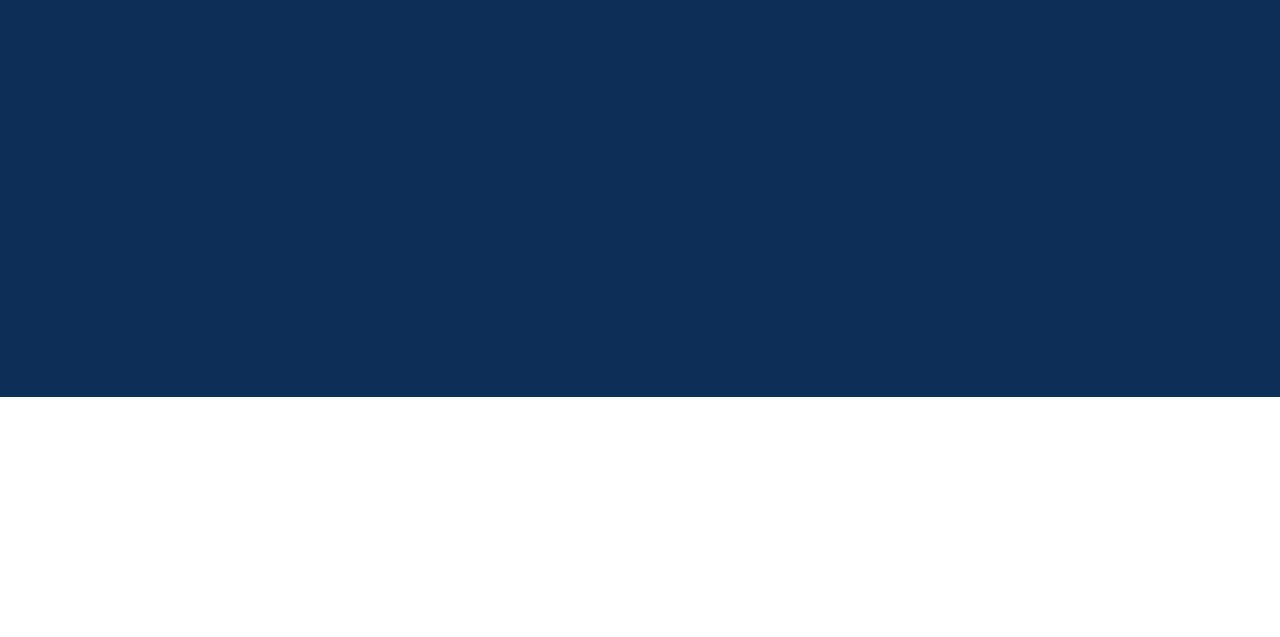
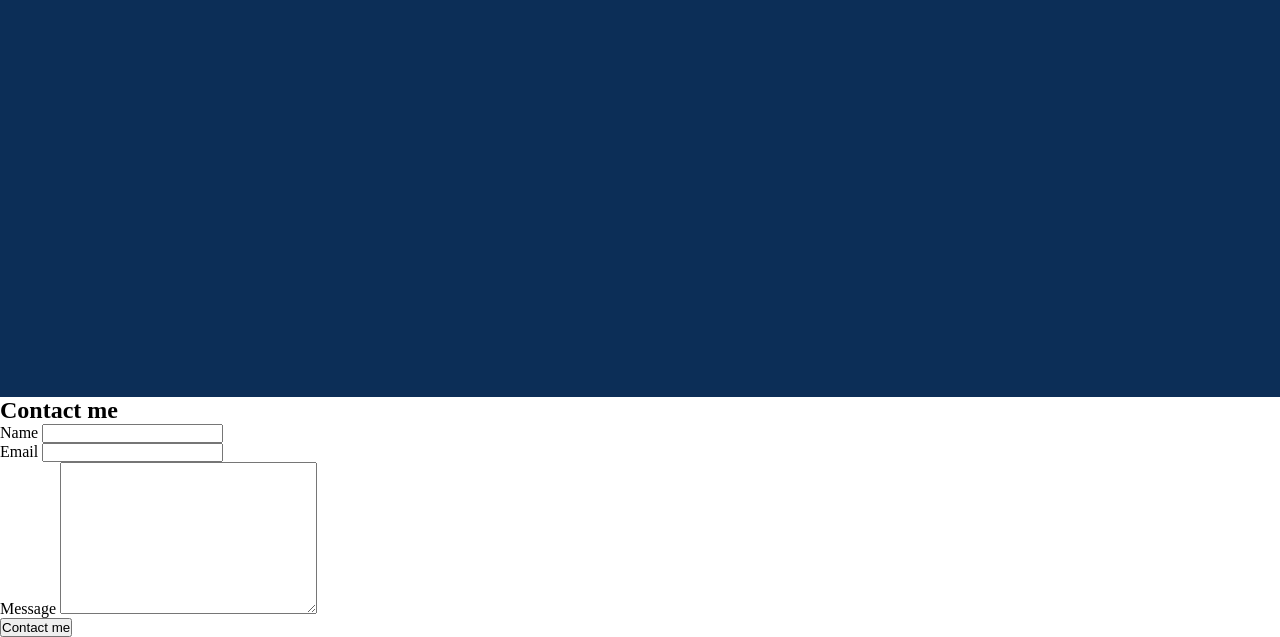
Before and after one commit to Benberry1/personal-website, a website: page index.html in a window 1280 px wide. Shown: the part 403-1040 px from the top of the page. Before the commit the page ends 800 px from the top, so only its background shows below. Drawn offline with Linux system fonts and the light colour scheme.

Commit message:
Added form popup to index.html, script.js to handle form functions, npm install run

```diff
--- a/index.html
+++ b/index.html
@@ -11,13 +11,50 @@
       href="https://fonts.googleapis.com/css2?family=Roboto+Mono:wght@300;400;700&display=swap"
       rel="stylesheet"
     />
+    <link
+      rel="shortcut icon"
+      href="./images/brb-images/favicon.ico"
+      type="image/x-icon"
+    />
     <title>Ben Rhys Berry</title>
   </head>
   <body>
-    <div class="container">
-      <h1 class="heading">Hello, my name is Ben.</h1>
-      <p class="welcome">Website coming soon...</p>
-      <a class="enter-btn" href="#">Enter</a>
-    </div>
+    <main class="main-content">
+      <div class="container">
+        <h1 class="heading">Hello, my name is Ben.</h1>
+        <p class="welcome">Website coming soon...</p>
+        <button class="enter-btn open-form" id="myForm" onclick="openForm()">Contact me</button>
+      </div>
+      <div class="form-popup">
+        <h2 class="form-heading">Contact me</h2>
+        <form class="contact-form" action="https://formspree.io/f/mgedzpvz" method="post" target="_blank">
+          <div>
+            <label class="form-label" for="name">Name</label>
+            <input class="form-control" type="text" id="name" name="name" required/>
+          </div>
+          <div>
+            <label class="form-label for="email">Email</label>
+            <input class="form-control" type="email" name="email" required/>
+          </div>
+          <div>
+            <label class="form-label" for="message">Message</label>
+            <textarea
+              class="form-control contact-message"
+              name="message"
+              id="message"
+              cols="30"
+              rows="10"
+              required
+            ></textarea>
+          </div>
+          <div class="btn-div">
+            <button class="contact-btn" type="submit">Contact me</button>
+          </div>
+        </form>
+        <div class="btn-div close-form" onclick="closeForm()">
+        </div>
+      </div>
+    </main>
+    <script src="./script.js"></script>
   </body>
 </html>
--- /dev/null
+++ b/script.js
@@ -0,0 +1,11 @@
+// Function for opening and closing landing page contact form.
+
+const openForm = () => {
+  document.querySelector(".form-popup").style.display = "block";
+  document.querySelector(".container").style.visibility = "hidden";
+};
+
+const closeForm = () => {
+  document.querySelector(".form-popup").style.display = "none";
+  document.querySelector(".container").style.visibility = "visible";
+};
```
Also changed, not shown: package.json (added, +19 -0 lines), 2 other files.
